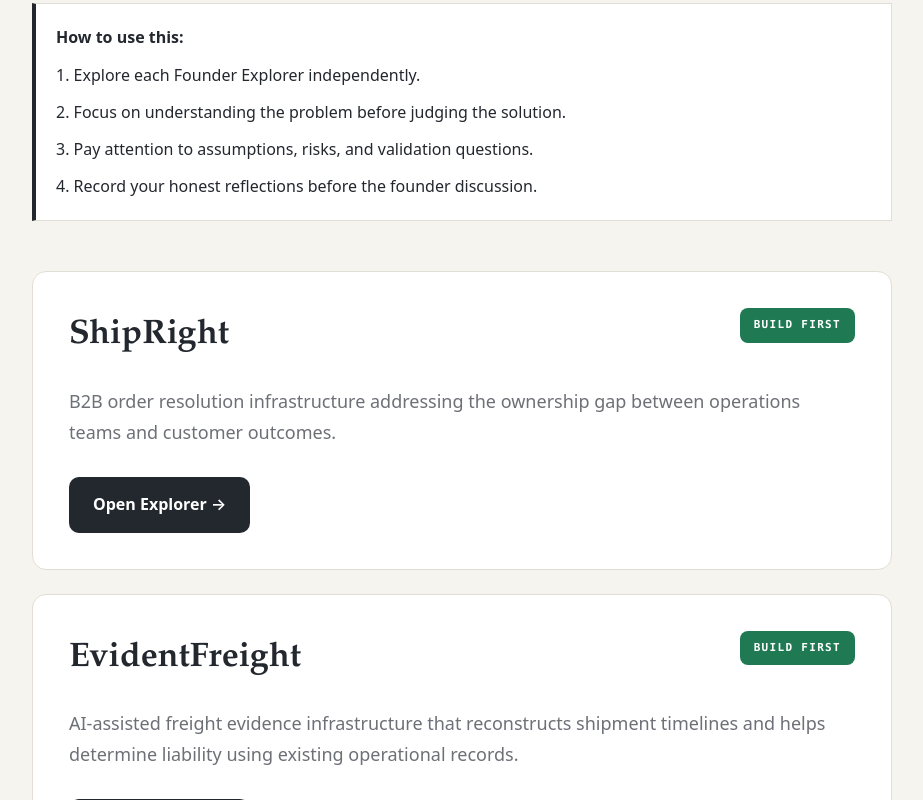
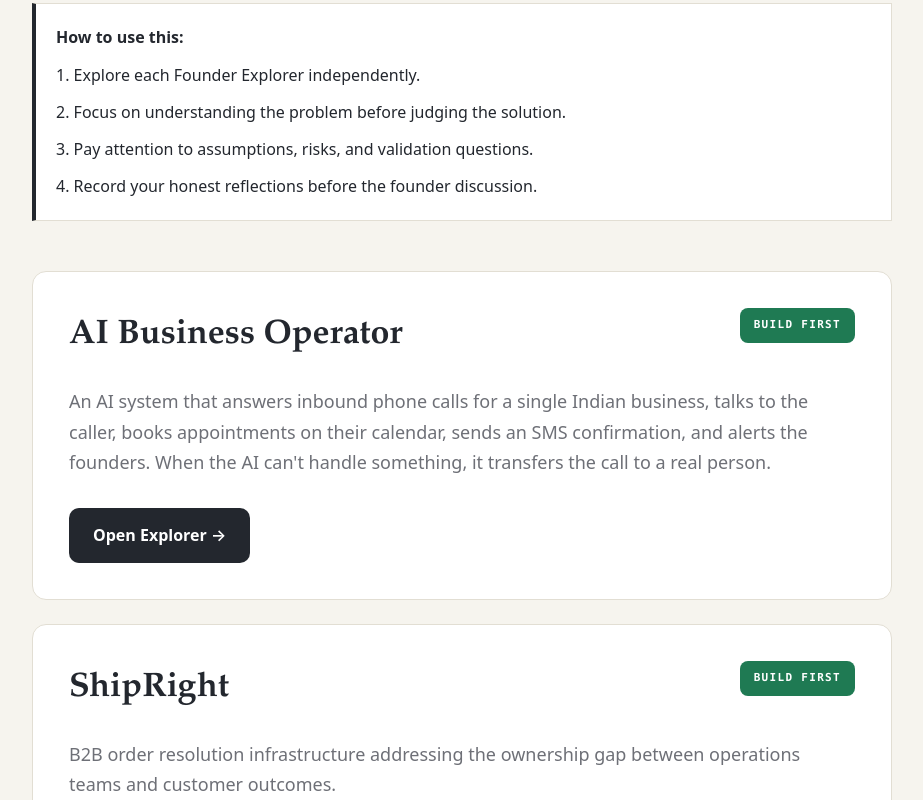
Before and after one commit to rajeshm365/innovation-os-founder-explorer, a plain HTML site: page index.html in a window 1280 px wide. Shown: the part 393-1193 px from the top of the page, without its empty margins (178-1101 px from the left). Drawn offline with Linux system fonts and the light colour scheme.

Commit message:
Update index.html

```diff
--- a/index.html
+++ b/index.html
@@ -183,6 +183,26 @@
 
     <div class="card-grid">
 
+                <div class="card">
+
+            <div class="card-top">
+                <h2>AI Business Operator</h2>
+                <span class="tag">Build First</span>
+            </div>
+
+            <p class="description">
+                An AI system that answers inbound phone calls for a single Indian business, talks to the caller,
+                books appointments on their calendar, sends an SMS confirmation, and alerts the founders.
+                When the AI can't handle something, it transfers the call to a real person.
+            </p>
+
+            <a class="button"
+               href="AI_Business_Operator_Explainer_v2.html">
+                Open Explorer →
+            </a>
+
+        </div>
+
         <div class="card">
 
             <div class="card-top">
```
